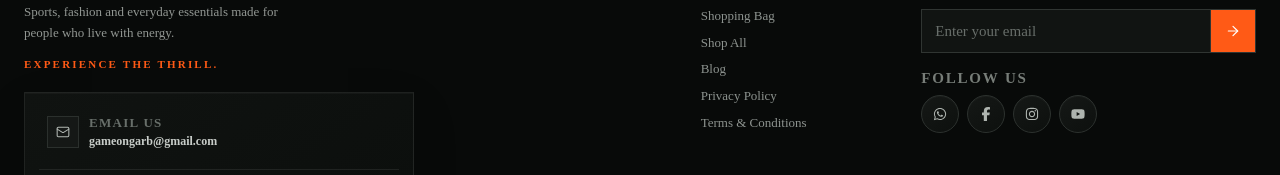
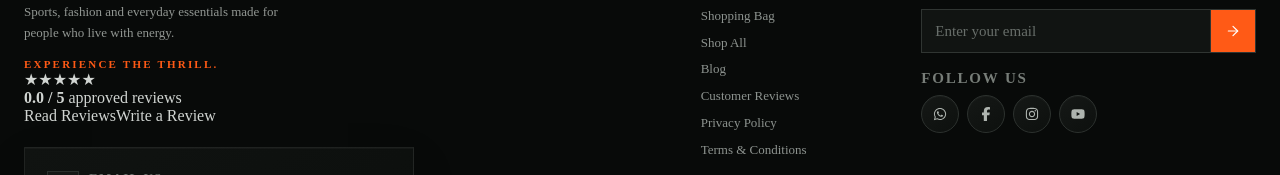
Before and after one commit to arfinnaim02/gameongarb-next, a Next.js app: page / in a window 1280 px wide. Shown: the part 735-910 px from the top of the page. Built offline with nearby package versions, Linux system fonts and the light colour scheme; no server answers; the database is empty.

Commit message:
Add dynamic customer rating to footer

```diff
--- a/src/components/layout/store-footer.tsx
+++ b/src/components/layout/store-footer.tsx
@@ -49,6 +49,14 @@ type StoreFooterProps = {
 
   navCategories:
     NavCategory[];
+
+  reviewRating: {
+    average:
+      number;
+
+    count:
+      number;
+  };
 };
 
 /* =========================================================
@@ -200,6 +208,7 @@ async function readResponse(
 export function StoreFooter({
   settings,
   navCategories,
+  reviewRating,
 }: StoreFooterProps) {
   const [
     email,
@@ -341,6 +350,47 @@ export function StoreFooter({
             Experience The
             Thrill.
           </span>
+
+          <div className="store-footer-rating">
+            <div className="store-footer-rating-stars">
+              ★★★★★
+            </div>
+
+            <div className="store-footer-rating-copy">
+              <strong>
+                {
+                  reviewRating.count >
+                  0
+                    ? reviewRating.average.toFixed(
+                        1,
+                      )
+                    : "0.0"
+                }{" "}
+                / 5
+              </strong>
+
+              <span>
+                {
+                  reviewRating.count
+                }{" "}
+                approved review
+                {reviewRating.count ===
+                1
+                  ? ""
+                  : "s"}
+              </span>
+            </div>
+
+            <div className="store-footer-rating-actions">
+              <Link href="/reviews">
+                Read Reviews
+              </Link>
+
+              <Link href="/reviews#write-review">
+                Write a Review
+              </Link>
+            </div>
+          </div>
 
           <div className="store-footer-contact-box">
             <div className="store-footer-contact-list">
@@ -516,6 +566,10 @@ export function StoreFooter({
             Blog
           </Link>
 
+          <Link href="/reviews">
+            Customer Reviews
+          </Link>
+
           <Link href="/privacy-policy">
             Privacy Policy
           </Link>
```
